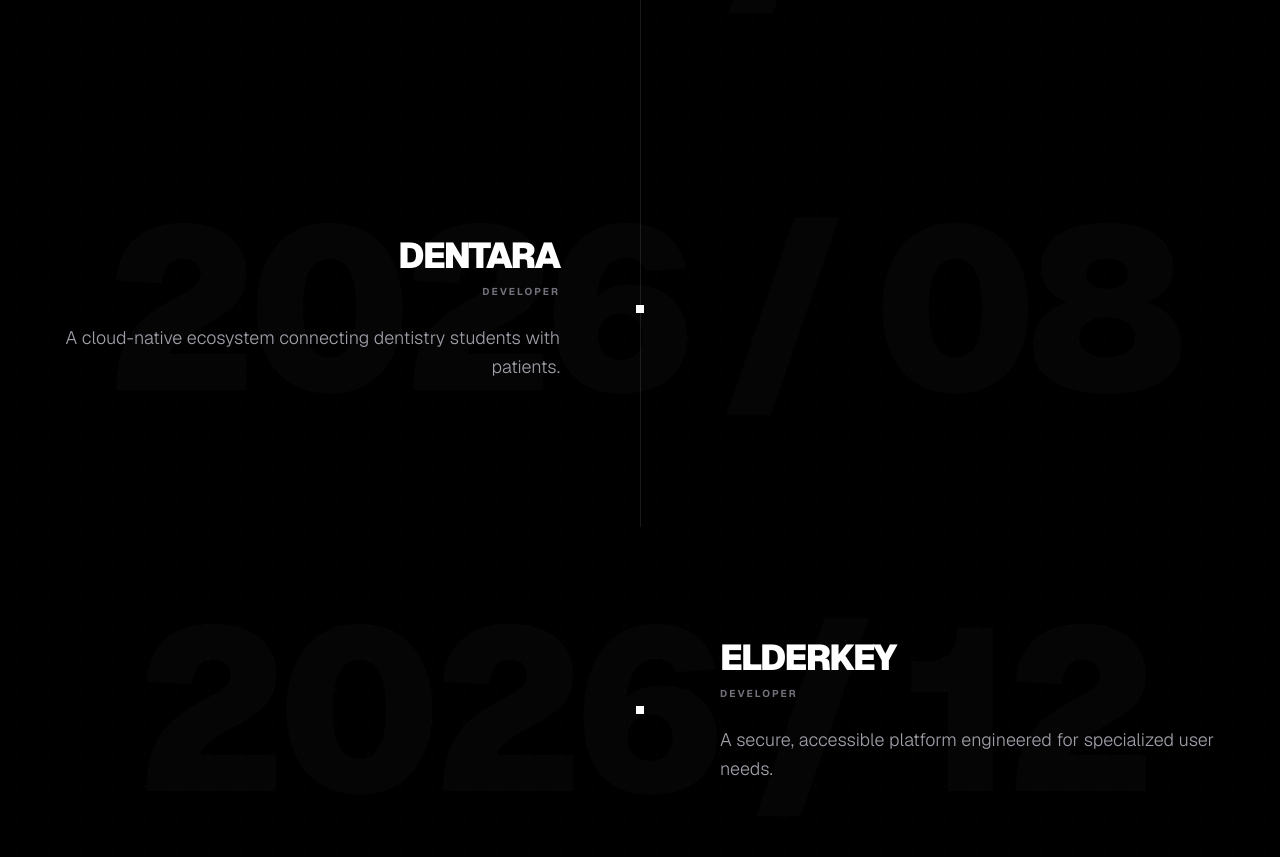
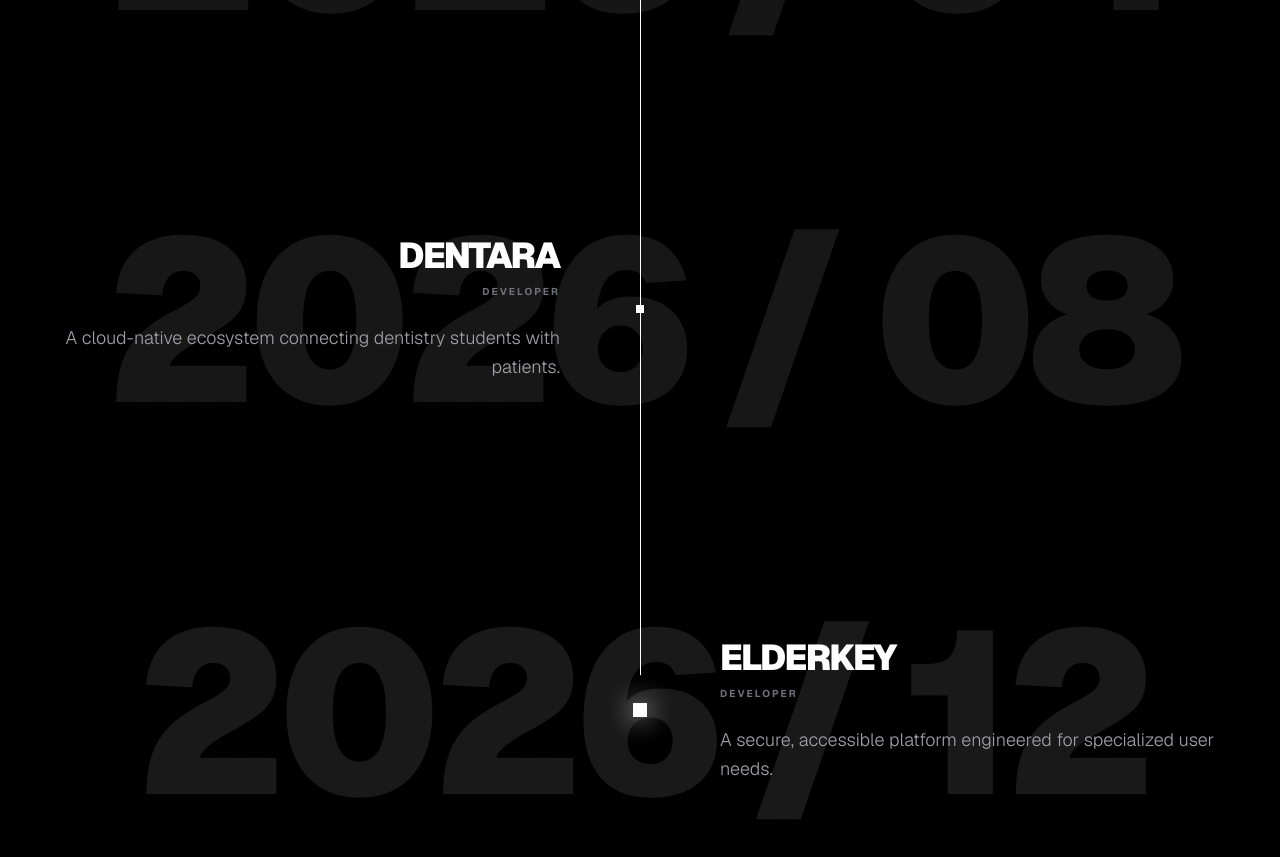
Before and after one commit to vardzz/vardzCode, a Next.js app: page / in a window 1280 px wide. Shown: the part 3260-4117 px from the top of the page. Built offline with nearby package versions, Linux system fonts and the light colour scheme.

Commit message:
feat: added scroll animation in experience,jsx

```diff
--- a/src/components/custom/Experience.jsx
+++ b/src/components/custom/Experience.jsx
@@ -1,11 +1,23 @@
 "use client";
 
-import React from "react";
-import { motion, useScroll, useTransform } from "framer-motion";
+import React, { useRef } from "react";
+import { motion, useScroll, useSpring, useTransform } from "framer-motion";
 
 export default function Experience() {
-  const { scrollYProgress } = useScroll();
-  // We can use a subtle parallax for the background datemarks or just rely on standard scrolling
+  const containerRef = useRef(null);
+
+  // Track scroll progress within the container for the progress line
+  const { scrollYProgress } = useScroll({
+    target: containerRef,
+    offset: ["start center", "end center"],
+  });
+
+  // Smooth out the scroll progress for natural movement
+  const scaleY = useSpring(scrollYProgress, {
+    stiffness: 100,
+    damping: 30,
+    restDelta: 0.001
+  });
 
   const experiences = [
     { year: "2026 / 01", title: "COURT CATCHER", role: "DEVELOPER", desc: "An application engineered for seamless sports facility reservations and management." },
@@ -15,9 +27,9 @@ export default function Experience() {
   ];
 
   return (
-    <section id="experience" className="relative bg-black text-white py-32 md:py-48 overflow-hidden">
-      {/* Faint Dark Dotted Grid Background */}
-      <div className="absolute inset-0 z-0 bg-[radial-gradient(#ffffff22_1px,transparent_1px)] bg-[size:32px_32px] opacity-20 pointer-events-none" />
+    <section id="experience" ref={containerRef} className="relative bg-black text-white py-32 md:py-48 overflow-hidden">
+      {/* Background Dotted Grid */}
+      <div className="absolute inset-0 z-0 bg-[radial-gradient(#ffffff22_1px,transparent_1px)] bg-[size:32px_32px] opacity-10 pointer-events-none" />
 
       <div className="relative z-10 max-w-[1400px] mx-auto px-6 md:px-12">
 
@@ -27,37 +39,76 @@ export default function Experience() {
           <h2 className="text-5xl md:text-8xl font-black uppercase tracking-tighter">The Chronicle</h2>
         </div>
 
-        {/* Timeline Items */}
+        {/* Timeline Items Container */}
         <div className="space-y-40 md:space-y-64 relative">
 
-          {/* Subtle connecting line down the middle or left */}
+          {/* Progress Connecting Line */}
           <div className="absolute top-0 bottom-0 left-[15px] md:left-1/2 w-[1px] bg-white/10" />
+
+          <motion.div
+            className="absolute top-0 left-[15px] md:left-1/2 w-[1px] bg-white origin-top z-20"
+            style={{ scaleY, height: "100%" }}
+          />
 
           {experiences.map((exp, idx) => {
             const isEven = idx % 2 === 0;
 
             return (
+              <ExperienceItem
+                key={idx}
+                exp={exp}
+                isEven={isEven}
+                idx={idx}
+              />
+            );
+          })}
+        </div>
+
+      </div>
+    </section>
+  );
+}
+
+function ExperienceItem({ exp, isEven, idx }) {
+  const itemRef = useRef(null);
+  const { scrollYProgress } = useScroll({
+    target: itemRef,
+    offset: ["start end", "end start"]
+  });
+
+  // Animate the background date's opacity and parallax as it crosses the viewport
+  const opacity = useTransform(scrollYProgress, [0, 0.5, 1], [0.03, 0.1, 0.03]);
+  const y = useTransform(scrollYProgress, [0, 1], [-100, 100]);
+
+  return (
     <motion.div
-                key={idx}
+      ref={itemRef}
       initial={{ opacity: 0, y: 50 }}
       whileInView={{ opacity: 1, y: 0 }}
       viewport={{ once: true, margin: "-100px" }}
       transition={{ duration: 0.8, ease: "easeOut" }}
       className="relative flex flex-col md:flex-row items-center w-full"
     >
-                {/* Background Massive Date Watermark */}
-                <div className="absolute top-1/2 left-1/2 -translate-x-1/2 -translate-y-1/2 text-[15vw] md:text-[18vw] font-black uppercase text-white/[0.02] tracking-tighter whitespace-nowrap pointer-events-none select-none z-0">
+      {/* Background Massive Date Watermark with Parallax and Dynamic Opacity */}
+      <motion.div
+        className="absolute top-1/2 left-1/2 -translate-x-1/2 -translate-y-1/2 text-[15vw] md:text-[18vw] font-black uppercase tracking-tighter whitespace-nowrap pointer-events-none select-none z-0"
+        style={{ opacity, y, color: "white" }}
+      >
         {exp.year}
-                </div>
+      </motion.div>
 
-                {/* Left Side Content Space */}
+      {/* Content Side */}
       <div className={`w-full md:w-1/2 relative z-10 flex ${isEven ? 'md:justify-end md:pr-20' : 'md:order-2 md:justify-start md:pl-20'}`}>
 
-                  {/* Content Box */}
         <div className={`relative w-full max-w-lg pl-12 md:pl-0 ${isEven ? 'text-left md:text-right' : 'text-left'}`}>
-
-                    {/* Small Square Bullet Component */}
-                    <div className={`absolute top-[10px] md:top-1/2 md:-translate-y-1/2 w-2 h-2 bg-white ${isEven ? 'left-[-4px] md:right-[-84px] md:left-auto' : 'left-[-4px] md:left-[-84px]'}`} />
+          {/* Animated Square Bullet */}
+          <motion.div
+            className={`absolute top-[10px] md:top-1/2 md:-translate-y-1/2 w-2 h-2 bg-white z-30 ${isEven ? 'left-[-4px] md:right-[-84px] md:left-auto' : 'left-[-4px] md:left-[-84px]'}`}
+            style={{
+              scale: useTransform(scrollYProgress, [0.45, 0.5, 0.55], [1, 2, 1]),
+              boxShadow: useTransform(scrollYProgress, [0.45, 0.5, 0.55], ["0px 0px 0px white", "0px 0px 20px white", "0px 0px 0px white"])
+            }}
+          />
 
           <h3 className="text-3xl md:text-4xl font-black uppercase tracking-tighter mb-2">
             {exp.title}
@@ -72,15 +123,9 @@ export default function Experience() {
 
       </div>
 
-                {/* Right Side Empty Space for Staggering */}
+      {/* Buffer Side */}
       <div className={`hidden md:block w-1/2 ${isEven ? '' : 'order-1'}`} />
 
     </motion.div>
   );
-          })}
-        </div>
-
-      </div>
-    </section>
-  );
 }
```
Lines whose indentation alone changed are shown as unchanged.
